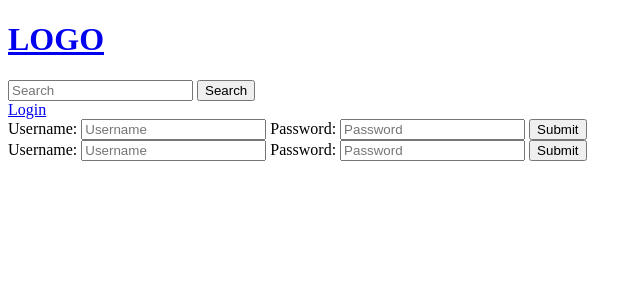
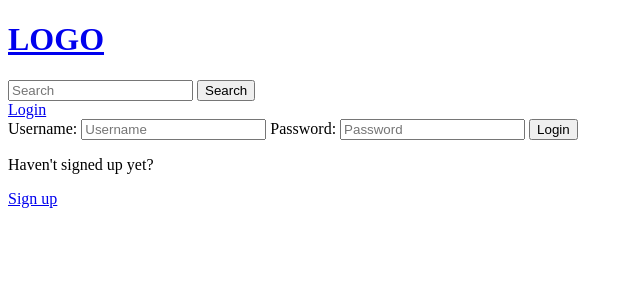
Before and after one commit to arush3218/CATsalon, a Django app: page /login/ in a window 1280 px wide. Shown: the top 300 px of the page, without its empty margins (0-642 px from the left). Run offline with Django 5.2, Linux system fonts and the light colour scheme.

Commit message:
Update uploads #3

```diff
--- a/catsalon/base/templates/base/login_register.html
+++ b/catsalon/base/templates/base/login_register.html
@@ -1,27 +1,27 @@
-{% extends "main.html" %} {% block content %}
-
-
+{% extends "main.html" %} {% block content %} {% if page == 'login'%}
 <div>
   <div>
-    <form method="post" action=''>
+    <form method="post" action="">
       {% csrf_token %}
       <label>Username:</label>
-        <input type="text" name="username" placeholder="Username" required>
+      <input type="text" name="username" placeholder="Username" required />
       <label>Password:</label>
-        <input type="password" name="password" placeholder="Password" required>
-        <input type="submit",value='Login'></input>
+      <input type="password" name="password" placeholder="Password" required />
+      <input type="submit" value="Login" />
     </form>
+    <p>Haven't signed up yet?</p>
+    <a href="{% url 'register' %}">Sign up</a>
   </div>
+
+  {% else %}
   <div>
-    <form method="post" action=''>
+    <form method="post" action="">
       {% csrf_token %}
-        <label>Username:</label>
-        <input type="text" name="username" placeholder="Username" required>
-        <label>Password:</label>
-        <input type="password" name="password" placeholder="Password" required>
-        <input type="submit",value='Login'></input>
+
+      <input type="submit" value="Register" />
     </form>
+    <p>Already have an account?</p>
+    <a href="{% url 'login' %}">Login</a>
   </div>
 </div>
-
-{% endblock content %}
+{% endif %} {% endblock content %}
--- a/catsalon/base/views.py
+++ b/catsalon/base/views.py
@@ -6,6 +6,7 @@ from django.db.models import Q
 from django.contrib.auth.models import User
 from django.contrib import messages
 from django.contrib.auth import authenticate, login, logout
+from django.contrib.auth.forms import UserCreationForm
 from django.contrib.auth.decorators import login_required
 
 # rooms = [
@@ -54,17 +55,17 @@ def registerPage(request):
         if request.user.is_authenticated:
             return redirect('home')
 
-        form = UserForm()
+        form = UserCreationForm()
 
         if request.method == 'POST':
-            form = UserForm(request.POST)
+            form = UserCreationForm(request.POST)
             if form.is_valid():
                 user = form.save()
                 login(request, user)
                 return redirect('home')
 
         context = {'form': form, 'page': page}
-        return render(request, 'base/login_register.html', context)
+        return render(request, 'base/login_register.html',context)
 
 def home(request):
     q= request.GET.get('q') if request.GET.get('q') != None else ''
```
Also changed, not shown: catsalon/db.sqlite3. Lines whose indentation alone changed are shown as unchanged.
